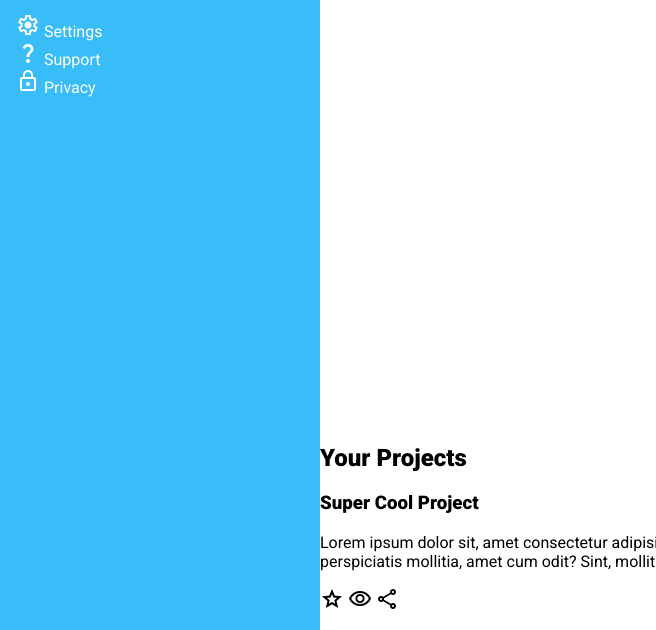
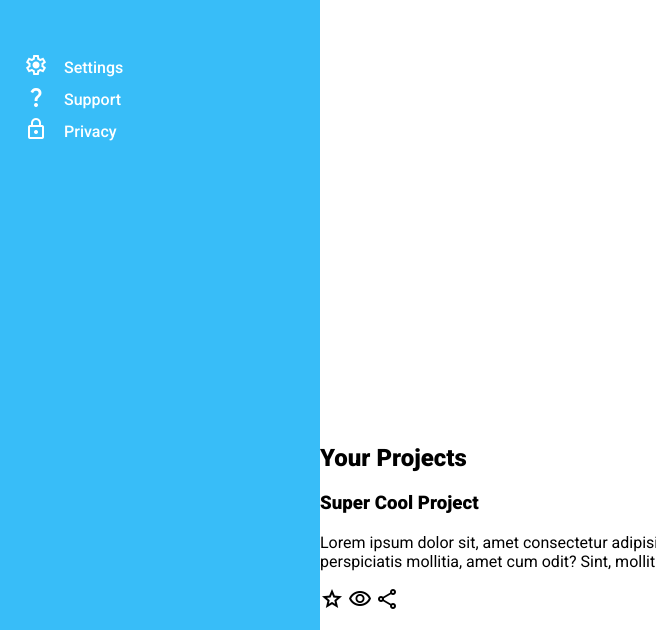
Before and after one commit to AndersonGamarraJW/dashboard, a plain HTML site: page index.html in a window 1280 px wide. Shown: the part 319-949 px from the top of the page, without its empty margins (0-656 px from the left). Drawn offline with nearby package versions, Linux system fonts and the light colour scheme.

Commit message:
style(aside): Aplica estilos a los enlaces

```diff
--- a/style.css
+++ b/style.css
@@ -1,4 +1,4 @@
-@import url('https://fonts.googleapis.com/css2?family=Roboto:wght@100;300;400;900&display=swap');
+@import url('https://fonts.googleapis.com/css2?family=Roboto:wght@100;300;400;500;900&display=swap');
 
 body{
     box-sizing: border-box;
@@ -38,10 +38,20 @@ aside .logo{
 .dashboard-panel > ul > li > a {
     text-decoration: none;
     color: #FFFF;
+    padding: 0;
+    margin: 0;
+    font-weight: 500;
+}
+.dashboard-panel > ul > li {
+    display: flex;
+    align-items: flex-end;
+    column-gap: 1rem;
+    margin: 0.5rem;
+
+
 }
 header{
     grid-area: header;
-
 }
 main{
     grid-area: main;
```
